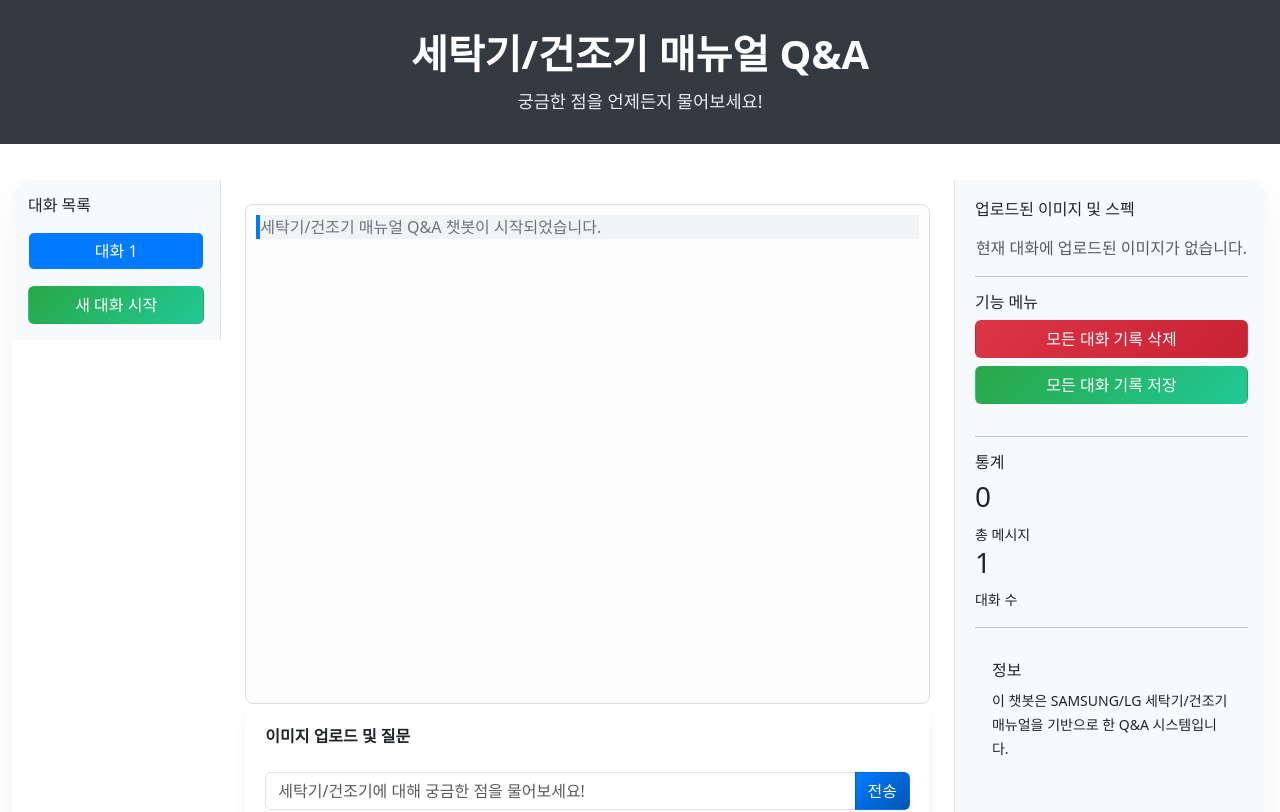
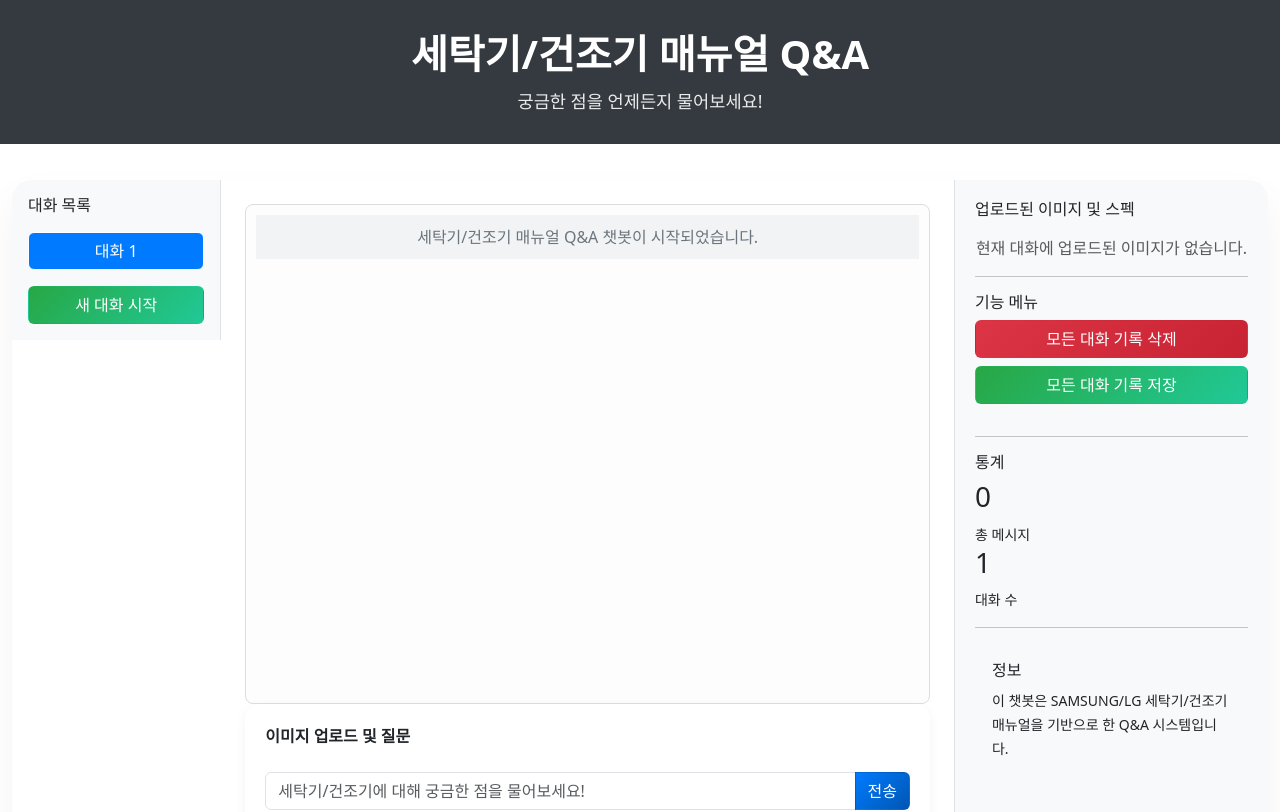
Before and after one commit to rwr9857/skn4th, a Django app: page / in a window 1280 px wide. Shown: the top 812 px of the page. Run offline with Django 5.2, Linux system fonts and the light colour scheme.

Commit message:
Chore: 화면 시스템 메시지 CSS 일부 수정

```diff
--- a/static/css/index.css
+++ b/static/css/index.css
@@ -158,8 +158,9 @@
 .system-message {
   background: #f1f3f5;
   color: #6c757d;
-  border-left: 4px solid var(--primary-color);
   margin-bottom: 10px;
+  text-align: center;
+  padding: 10px;
 }
 
 .typing-indicator {
--- a/static/js/index.js
+++ b/static/js/index.js
@@ -154,7 +154,7 @@ function updateChatDisplay() {
 
     if (message.role === "system") {
       messageDiv.className = "system-message";
-      messageDiv.innerHTML = `<i class="fas fa-info-circle"></i> ${escapeHtml(message.content)}`;
+      messageDiv.innerHTML = `${escapeHtml(message.content)}`;
     } else {
       messageDiv.className = `message ${message.role}`;
       const avatar = message.role === "user" ? "👤" : "🤖";
@@ -278,7 +278,7 @@ function updateConversationList() {
       id === currentConversationId ? "active" : ""
     }`;
     button.setAttribute("data-id", id);
-    button.innerHTML = `<i class="fas fa-comment"></i> ${conversations[id].title}`;
+    button.innerHTML = `${conversations[id].title}`;
     button.addEventListener("click", () => switchConversation(id));
     conversationList.appendChild(button);
   });
--- a/templates/layout/header.html
+++ b/templates/layout/header.html
@@ -1,5 +1,5 @@
 <!-- 헤더 -->
 <div class="main-header">
-  <h1> 세탁기/건조기 매뉴얼 Q&A</h1>
+  <h1>세탁기/건조기 매뉴얼 Q&A</h1>
   <p>궁금한 점을 언제든지 물어보세요!</p>
 </div>
```
